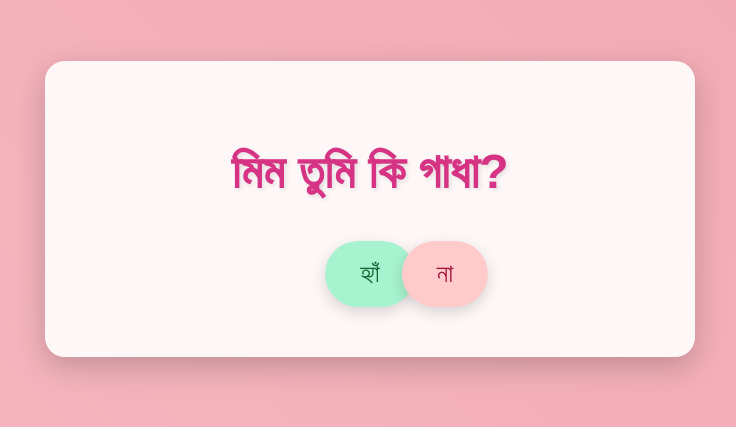
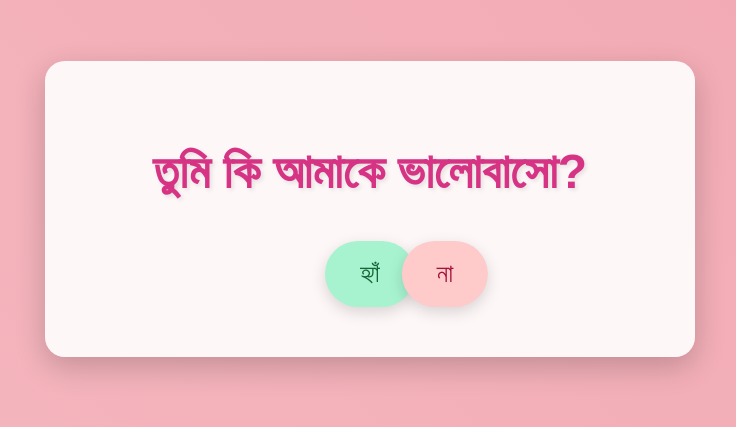
Before and after one commit to sairaxroton/do-you-love-me, a plain HTML site: page index.html in a window 1280 px wide. Shown: the part 191-618 px from the top of the page, without its empty margins (270-1006 px from the left). Drawn offline with Linux system fonts and the light colour scheme.

Commit message:
Update index.html

```diff
--- a/index.html
+++ b/index.html
@@ -8,7 +8,7 @@
 </head>
 <body>
     <div class="container">
-        <h1 id="question">মিম তুমি কি গাধা?</h1>
+        <h1 id="question">তুমি কি আমাকে ভালোবাসো?</h1>
         <div class="options">
             <button id="yesBtn" class="btn">হ্যাঁ</button>
             <button id="noBtn" class="btn">না</button>
```
